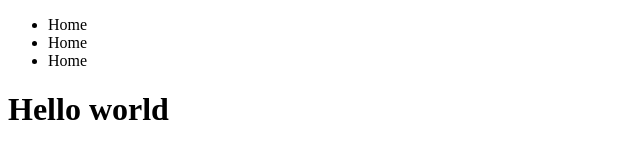
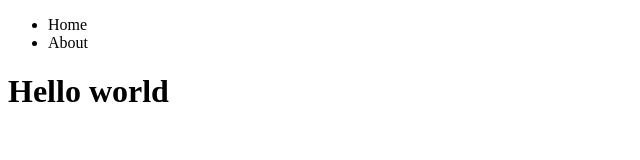
Before and after one commit to danignz/collaborative, a plain HTML site: page index.html in a window 1280 px wide. Shown: the whole page, without its empty margins (0-640 px from the left). Drawn offline with Linux system fonts and the light colour scheme.

Commit message:
nav done

```diff
--- a/index.html
+++ b/index.html
@@ -10,8 +10,7 @@
   <nav>
     <ul>
       <li <a href="/">Home</a></li>
-      <li <a href="/">Home</a></li>
-      <li <a href="/">Home</a></li>
+      <li <a href="/">About</a></li>
     </ul>
   </nav>
   <h1>Hello world</h1>
```
